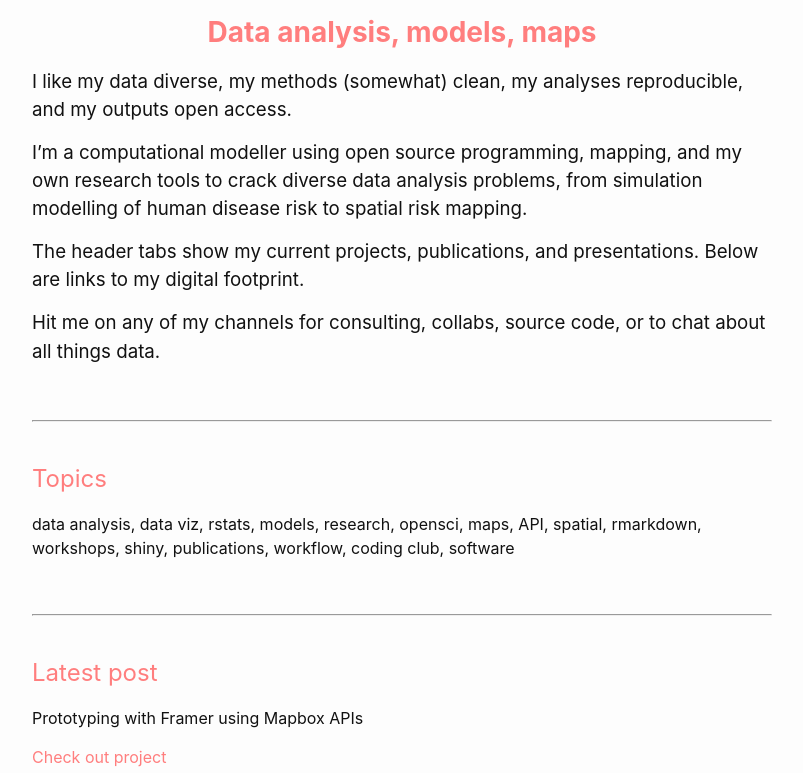
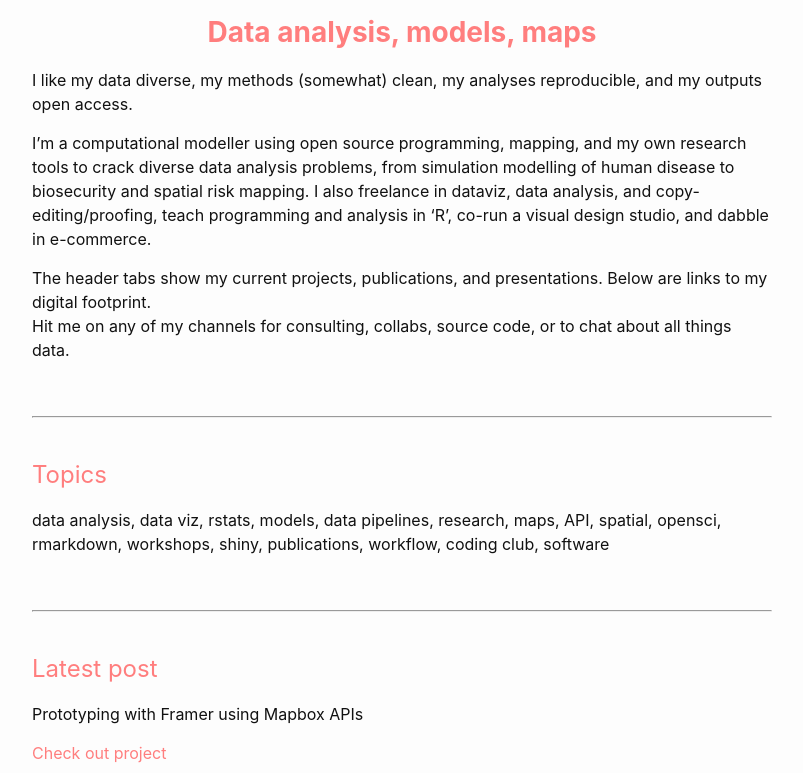
Before and after one commit to darwinanddavis/DataPortfolio, a Jekyll site: the page built from index.md, in a window 1280 px wide and 900 px high, scrolled down 284 px, cut to the strip 127-900 px from the top of the window. Shown: the whole strip, without its empty margins (238-1041 px from the left). Built offline with Jekyll 4.4.1, drawn with Linux system fonts in a browser that asks for light colours; our own code applies the rules of GitHub Pages for plain Markdown files.

Commit message:
index update

```diff
--- a/index.md
+++ b/index.md
@@ -13,12 +13,12 @@
 	</p>
 </center>
 
-### I like my data diverse, my methods (somewhat) clean, my analyses reproducible, and my outputs open access.
+I like my data diverse, my methods (somewhat) clean, my analyses reproducible, and my outputs open access.
 
-### I’m a computational modeller using open source programming, mapping, and my own research tools to crack diverse data analysis problems, from simulation modelling of human disease risk to spatial risk mapping.
+I’m a computational modeller using open source programming, mapping, and my own research tools to crack diverse data analysis problems, from simulation modelling of human disease to biosecurity and spatial risk mapping. I also freelance in dataviz, data analysis, and copy-editing/proofing, teach programming and analysis in 'R', co-run a visual design studio, and dabble in e-commerce.
 
-### The header tabs show my current projects, publications, and presentations. Below are links to my digital footprint.
-### Hit me on any of my channels for consulting, collabs, source code, or to chat about all things data.
+The header tabs show my current projects, publications, and presentations. Below are links to my digital footprint.
+Hit me on any of my channels for consulting, collabs, source code, or to chat about all things data.
 
 <br>
 
@@ -30,7 +30,7 @@
 	Topics
 </p>
 
-data analysis, data viz, rstats, models, research, opensci, maps, API, spatial, rmarkdown, workshops, shiny, publications, workflow, coding club, software
+data analysis, data viz, rstats, models, data pipelines, research, maps, API, spatial, opensci, rmarkdown, workshops, shiny, publications, workflow, coding club, software
 
 
 <br>
```
